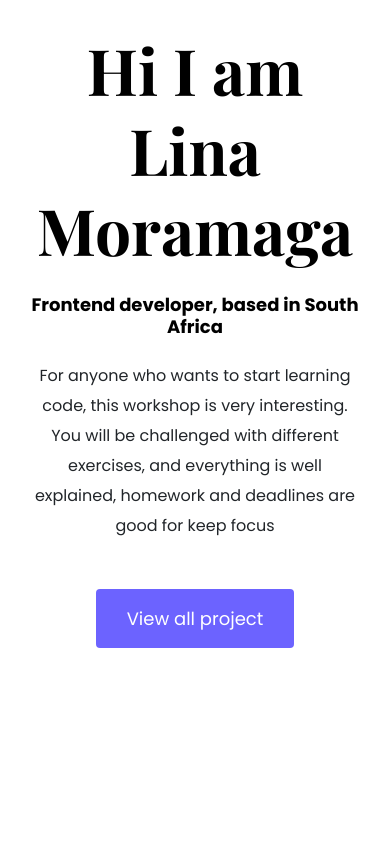
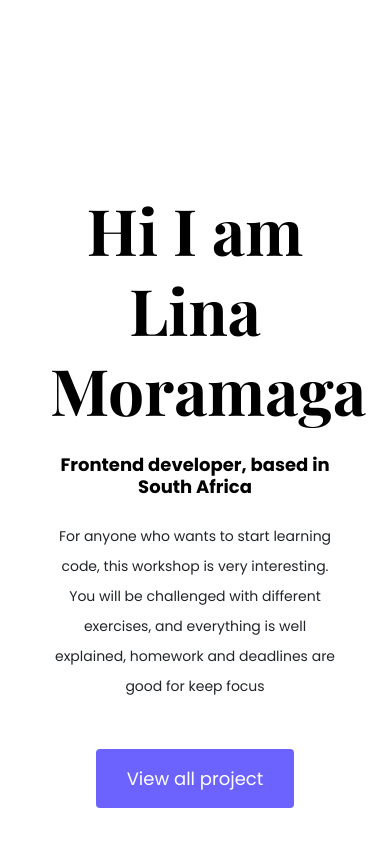
Before and after one commit to lmoramaga/portfolio-homeowrk, a plain HTML site: page about.html in a window 390 px wide. Drawn offline with nearby package versions, Linux system fonts and the light colour scheme; a web font is replaced by a local one.

Commit message:
Renamed the name of the classes and added more CSS

```diff
--- a/about.html
+++ b/about.html
@@ -25,10 +25,10 @@
     <title>She Codes Project</title>
   </head>
   <body>
-    <div class="about-section container">
+    <div class="content-container container">
       <div class="row">
         <div class="col-lg-6">
-          <div class="about-section-content">
+          <div class="content">
             <h1 class="mb-4">Hi I am Lina Moramaga</h1>
             <h2 class="mb-4">Frontend developer, based in South Africa</h2>
             <p class="mb-5">
--- a/src/style.css
+++ b/src/style.css
@@ -52,20 +52,30 @@ p {
   line-height: 2;
   font-size: 24px;
 }
-.about-section {
+.content-container {
   padding: 160px 20px;
 }
+.content p {
+  font-size: 14px;
+}
 
-.about-section h1 {
+.content h1 {
   font-size: 64px;
   line-height: 80px;
 }
-.about-section h2 {
+.content h2 {
   font-size: 18px;
   font-family: var(--default-font-family);
 }
-.about-section-content {
+.content {
   margin: 30px;
+}
+
+.content h3 {
+  font-size: 24px;
+  margin: 20px 0 0;
+  line-height: 1.5;
+  font-family: var(--default-font-family);
 }
 
 .btn-branding {
@@ -104,7 +114,7 @@ p {
     padding: 0;
     text-align: center;
   }
-  .about-section {
+  .content {
     text-align: center;
     padding: 0;
   }
```
